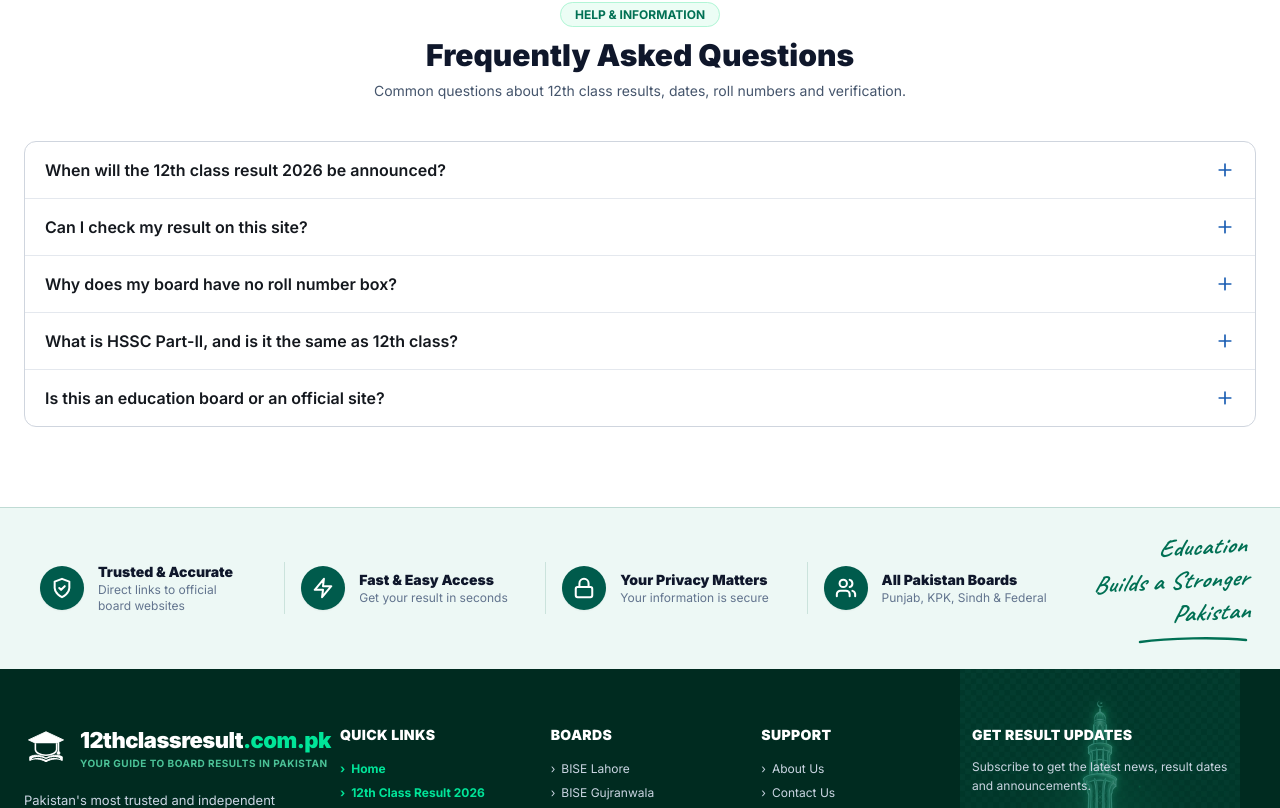
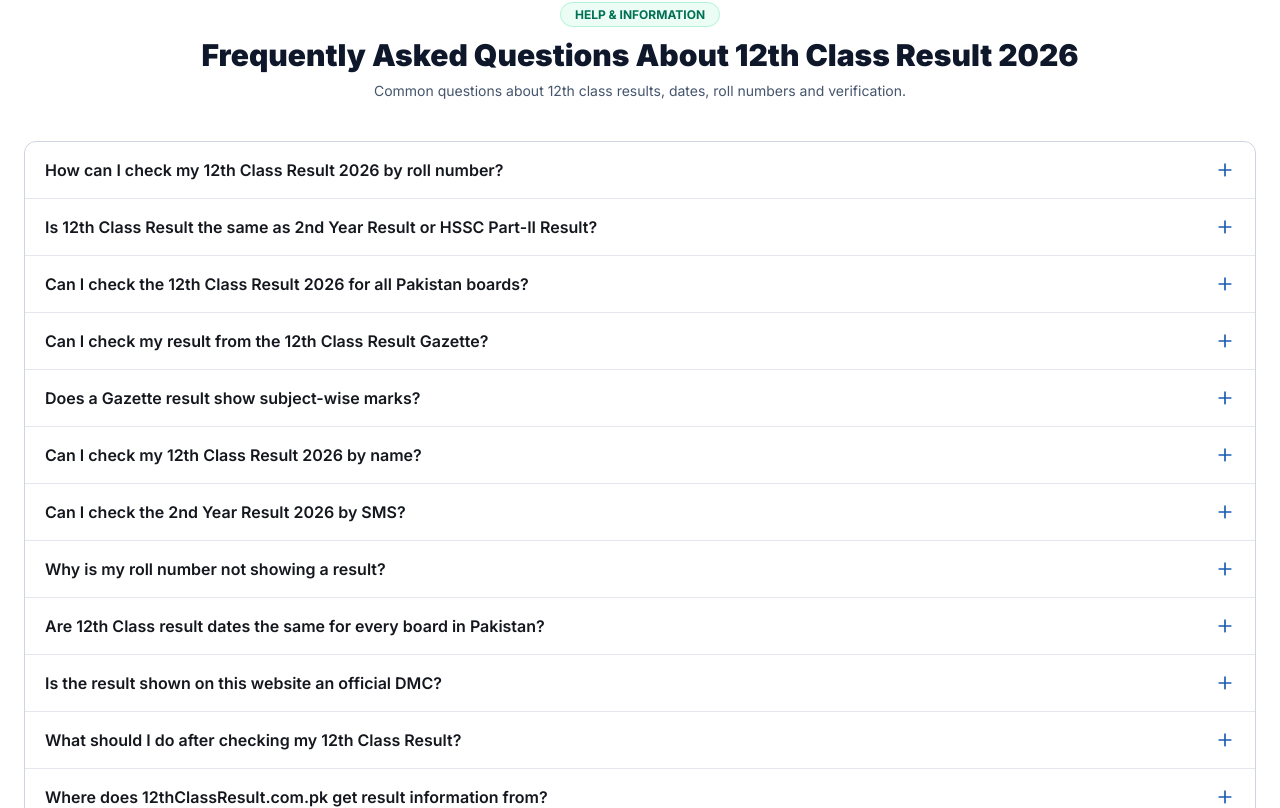
Before and after one commit to 12thclassresult2026/12thclassresult.com.pk, a Next.js app: page / in a window 1280 px wide. Shown: the part 6012-6820 px from the top of the page. Built offline with nearby package versions, Linux system fonts and the light colour scheme; a web font is replaced by a local one.

Commit message:
feat: add 14 comprehensive FAQs about 12th Class Result 2026

```diff
--- a/app/page.tsx
+++ b/app/page.tsx
@@ -22,29 +22,74 @@ export const metadata: Metadata = metadataForPage(PAGE)
 
 const FAQS: FaqItem[] = [
   {
-    question: 'When will the 12th class result 2026 be announced?',
+    question: 'How can I check my 12th Class Result 2026 by roll number?',
     answer:
-      'No board has published an HSSC Part-II 2026 result date at the time of the last check. Dates circulating elsewhere for this session could not be traced to any board notification, so they are not repeated here. When a board issues one, it appears on that board’s page with a link to the notification and the date it was checked.',
+      'Select your education board, choose the correct year and examination, and enter your roll number in the result checker. Where a verified Gazette dataset is available, the system can search the matching Gazette record. If local lookup is unavailable, use the verified official board result method shown on the page.',
   },
   {
-    question: 'Can I check my result on this site?',
+    question: 'Is 12th Class Result the same as 2nd Year Result or HSSC Part-II Result?',
     answer:
-      'No, and no site can. No education board in Pakistan publishes a result API or permits automated lookup, so every "result checker" in this market is really a link to the board’s own portal. This one says so, and sends you to the official source with the information you need before you get there.',
+      'Yes. In Pakistan, 12th Class Result, 2nd Year Result, HSSC Part-II Result, Inter Part-II Result, and Second Year Result commonly refer to the final year of Intermediate education. The exact terminology may differ slightly between education boards.',
   },
   {
-    question: 'Why does my board have no roll number box?',
+    question: 'Can I check the 12th Class Result 2026 for all Pakistan boards?',
     answer:
-      'Because it does not have one. Karachi, Hyderabad, Sukkur, Larkana and several others publish the result as a gazette rather than through a roll-number form. Showing a roll-number box for those boards would be an instruction you cannot follow.',
+      '12thClassResult.com.pk is designed for Pakistan-wide HSSC Part-II result coverage. Board availability varies according to verified result sources, Gazettes, official portals, and board-specific result methods. Check the board directory to see the current status of your board.',
   },
   {
-    question: 'What is HSSC Part-II, and is it the same as 12th class?',
+    question: 'Can I check my result from the 12th Class Result Gazette?',
     answer:
-      'Yes. HSSC Part-II, Second Year, Intermediate Part-II and 12th class all name the same examination. Boards use different wording for it, and each board page shows the wording that board’s own portal uses, so you can recognise the screen in front of you.',
+      'Yes, where a verified board Gazette is available and supported. Gazette-based lookup searches the relevant board, year, examination, and roll number to find the corresponding result record. The information displayed depends on what the original Gazette contains.',
   },
   {
-    question: 'Is this an education board or an official site?',
+    question: 'Does a Gazette result show subject-wise marks?',
     answer:
-      'No. This is an independent information service, not a board, and not affiliated with any board. Every board’s own official website is linked so that anything you read here can be confirmed at its source.',
+      'Not always. Some Gazettes may contain detailed marks, while others may only include a roll number, candidate name, total marks, result status, or limited information. We only display fields supported by the verified source and do not invent missing marks or details.',
+  },
+  {
+    question: 'Can I check my 12th Class Result 2026 by name?',
+    answer:
+      'Name-based result search is only available where the relevant board or verified Gazette legitimately supports it. Roll-number lookup is generally more precise because multiple candidates can have the same or similar names.',
+  },
+  {
+    question: 'Can I check the 2nd Year Result 2026 by SMS?',
+    answer:
+      'Some education boards provide an SMS result service. SMS availability, codes, and message formats can differ by board and result cycle. Use only the SMS method shown as verified for your board rather than assuming one code works across Pakistan.',
+  },
+  {
+    question: 'Why is my roll number not showing a result?',
+    answer:
+      'First check that you selected the correct board, year, examination, and roll number. A record may also be unavailable if the result has not been announced, the Gazette has not yet been processed, or that board currently supports only an official-portal fallback. A missing record should not automatically be interpreted as a failed result.',
+  },
+  {
+    question: 'Are 12th Class result dates the same for every board in Pakistan?',
+    answer:
+      'No. Result schedules can vary by board, province, region, examination, and session. For this reason, board-specific confirmed, tentative, expected, and announced statuses should be checked separately rather than applying one date to every Pakistan board.',
+  },
+  {
+    question: 'Is the result shown on this website an official DMC?',
+    answer:
+      'No. A result generated from Gazette data should be treated as a Gazette result record, not automatically as an official Detailed Marks Certificate (DMC). For an official DMC, result card, or certificate, follow the procedure provided by the relevant education board.',
+  },
+  {
+    question: 'What should I do after checking my 12th Class Result?',
+    answer:
+      'Depending on your result and board rules, your next step may involve rechecking, second annual examinations, improvement, calculating your percentage, or preparing for university admissions and entry tests. Board-specific guidance should always be checked against current official information.',
+  },
+  {
+    question: 'Where does 12thClassResult.com.pk get result information from?',
+    answer:
+      'The platform prioritizes verified board Gazettes, official board websites, official result portals, notifications, and other approved primary sources. Source status and verification information should be shown wherever it materially affects the result or guidance.',
+  },
+  {
+    question: 'Is 12thClassResult.com.pk an official education board website?',
+    answer:
+      'No. 12thClassResult.com.pk is an independent education result platform. It is not a government department or an official education board website. Official board sources are used for verification and are linked where appropriate.',
+  },
+  {
+    question: 'What if the official board website is not working on result day?',
+    answer:
+      "If a verified Gazette dataset is already available on the platform, Gazette-based lookup may still work independently of the board's overloaded website. Where local lookup is unavailable, the page should provide other verified options such as the official portal, SMS method, Gazette source, or retry guidance.",
   },
 ]
 
@@ -122,14 +167,14 @@ export default function HomePage() {
       </section>
 
       {/* 6. FREQUENTLY ASKED QUESTIONS */}
-      <section className="w-full bg-white py-16 sm:py-20">
+      <section id="faq-section" className="w-full scroll-mt-10 bg-white py-16 sm:py-20">
         <div className="container-wide max-w-4xl">
           <div className="mx-auto text-center">
             <span className="rounded-full border border-emerald-200/80 bg-emerald-50 px-3.5 py-1 text-xs font-bold text-[#007054]">
               HELP &amp; INFORMATION
             </span>
             <h2 className="mt-3 text-2xl font-black text-slate-900 sm:text-3xl">
-              Frequently Asked Questions
+              Frequently Asked Questions About 12th Class Result 2026
             </h2>
             <p className="mt-2 text-sm text-slate-600">
               Common questions about 12th class results, dates, roll numbers and verification.
```
